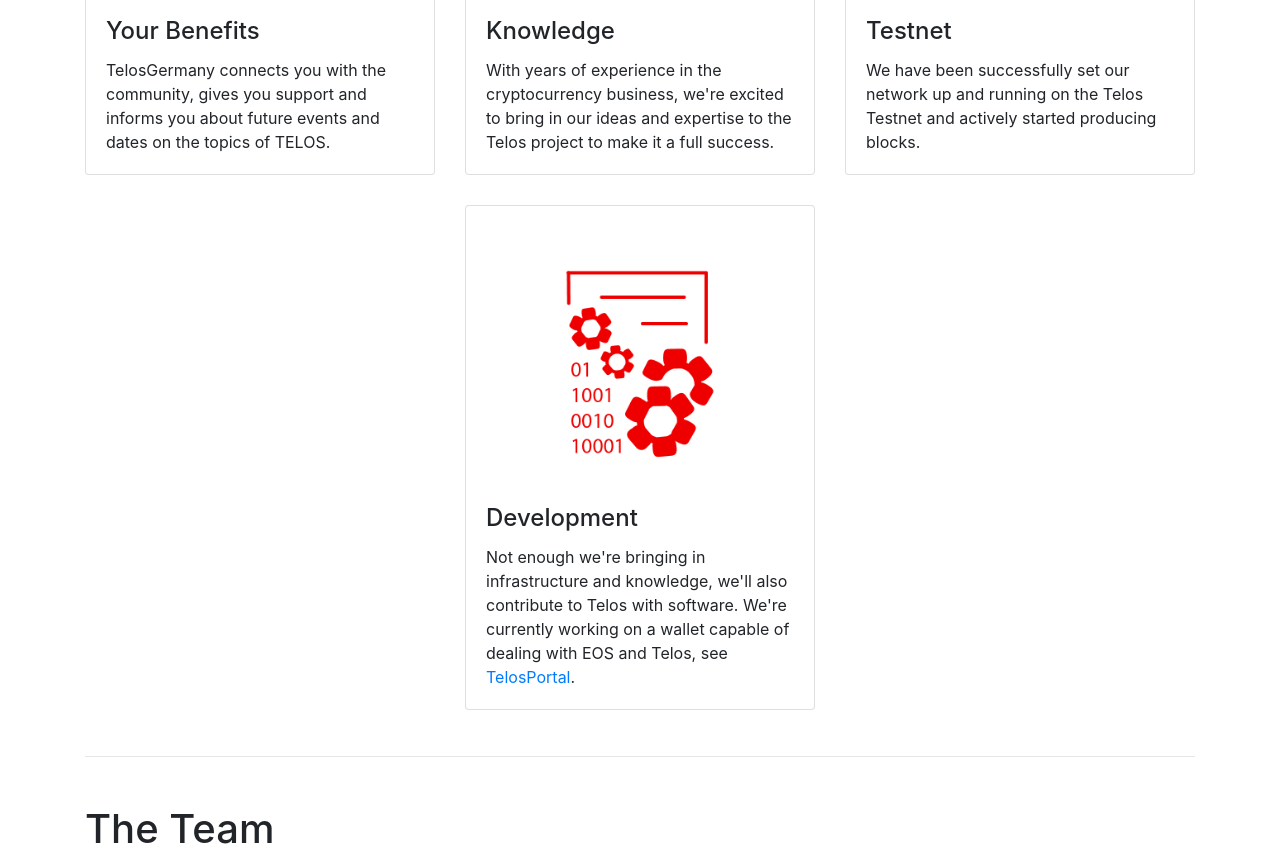
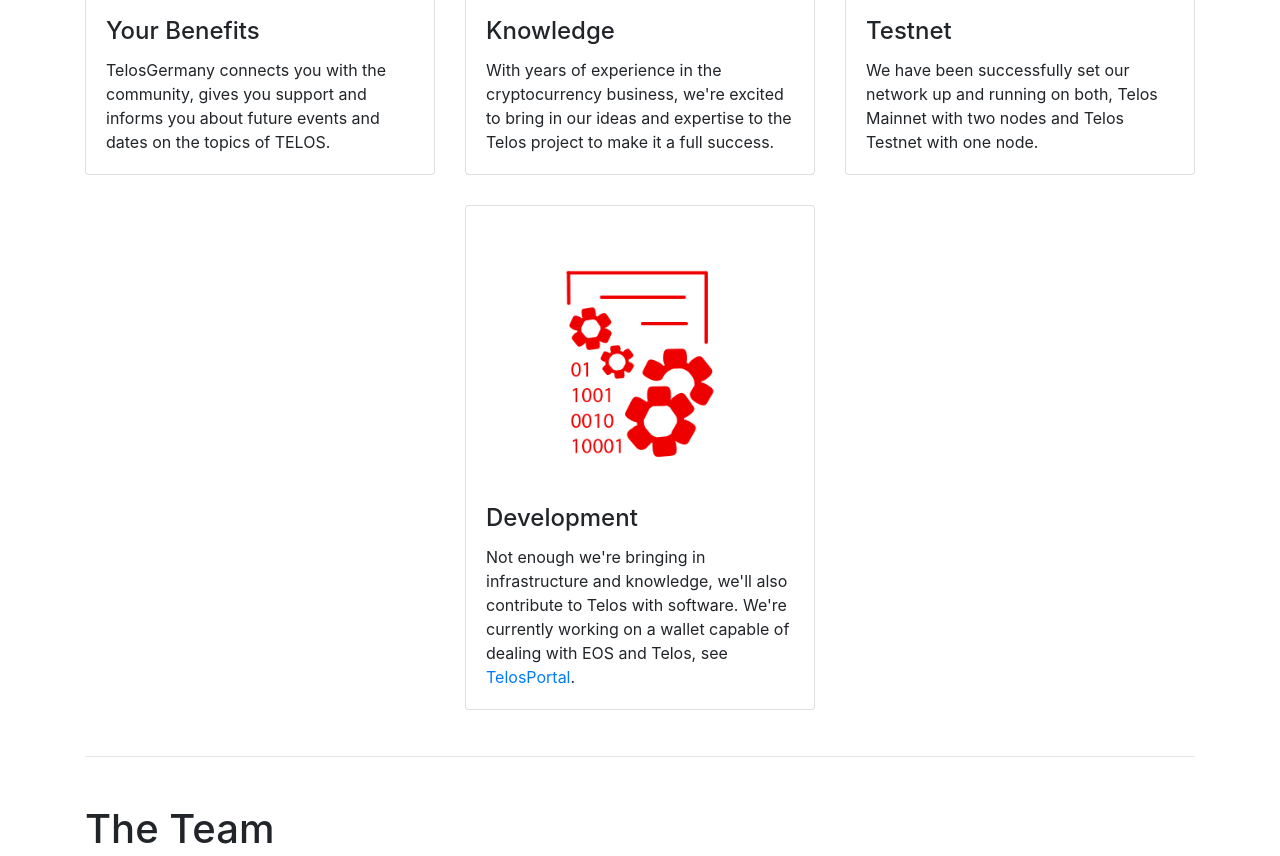
Before and after one commit to DerAndre/TelosGermanyPage, a website: page index.html in a window 1280 px wide. Shown: the part 1223-2079 px from the top of the page. Drawn offline with Linux system fonts and the light colour scheme.

Commit message:
Updated Telos network information

```diff
--- a/index.html
+++ b/index.html
@@ -71,7 +71,7 @@
               <span><img class="card-img-top-centralized" src="assets/testnet.png" alt="TelosGermany Telos Germany Testnet Blockproducer"></span>
               <div class="card-body">
                 <h4 class="card-title">Testnet</h4>
-                <p class="card-text">We have been successfully set our network up and running on the Telos Testnet and actively started producing blocks.</p>
+                <p class="card-text">We have been successfully set our network up and running on both, Telos Mainnet with two nodes and Telos Testnet with one node.</p>
               </div>
             </div>
           </div>
```
